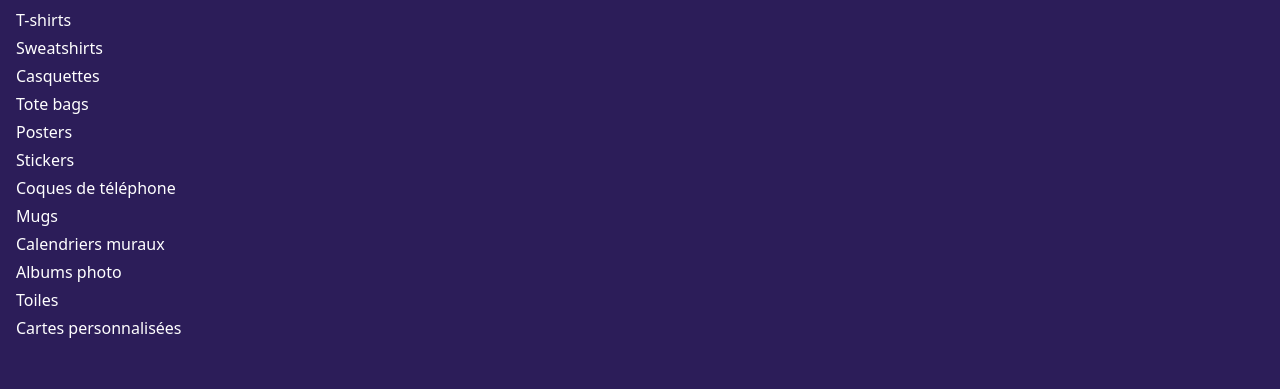
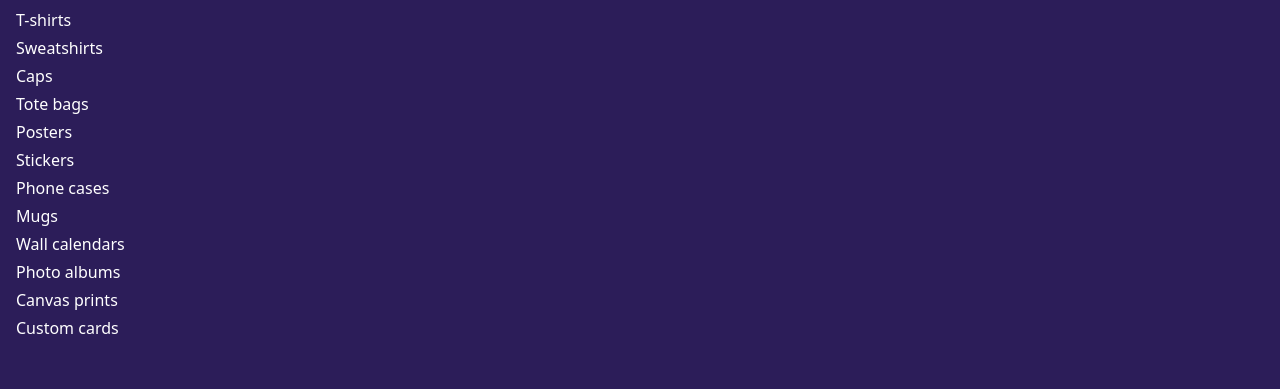
Before and after one commit to mintyshirt/mintyshirt, a React (Vite) app: page /shop in a window 1280 px wide. Shown: the part 254-643 px from the top of the page. Built offline with nearby package versions, Linux system fonts and the light colour scheme; no server answers.

Commit message:
Change accessory names on shop page to English

```diff
--- a/src/components/ShopPage.tsx
+++ b/src/components/ShopPage.tsx
@@ -8,16 +8,16 @@ import { useTranslations } from '../contexts/LanguageContext';
 const accessories = [
   { name: 'T-shirts', path: 't-shirts' },
   { name: 'Sweatshirts', path: 'sweatshirts' },
-  { name: 'Casquettes', path: 'casquettes' },
+  { name: 'Caps', path: 'casquettes' },
   { name: 'Tote bags', path: 'tote-bags' },
   { name: 'Posters', path: 'posters' },
   { name: 'Stickers', path: 'stickers' },
-  { name: 'Coques de téléphone', path: 'coques-telephone' },
+  { name: 'Phone cases', path: 'coques-telephone' },
   { name: 'Mugs', path: 'mugs' },
-  { name: 'Calendriers muraux', path: 'calendriers-muraux' },
-  { name: 'Albums photo', path: 'albums-photo' },
-  { name: 'Toiles', path: 'toiles' },
-  { name: 'Cartes personnalisées', path: 'cartes-personnalisees' },
+  { name: 'Wall calendars', path: 'calendriers-muraux' },
+  { name: 'Photo albums', path: 'albums-photo' },
+  { name: 'Canvas prints', path: 'toiles' },
+  { name: 'Custom cards', path: 'cartes-personnalisees' },
 ];
 
 export default function ShopPage() {
```
